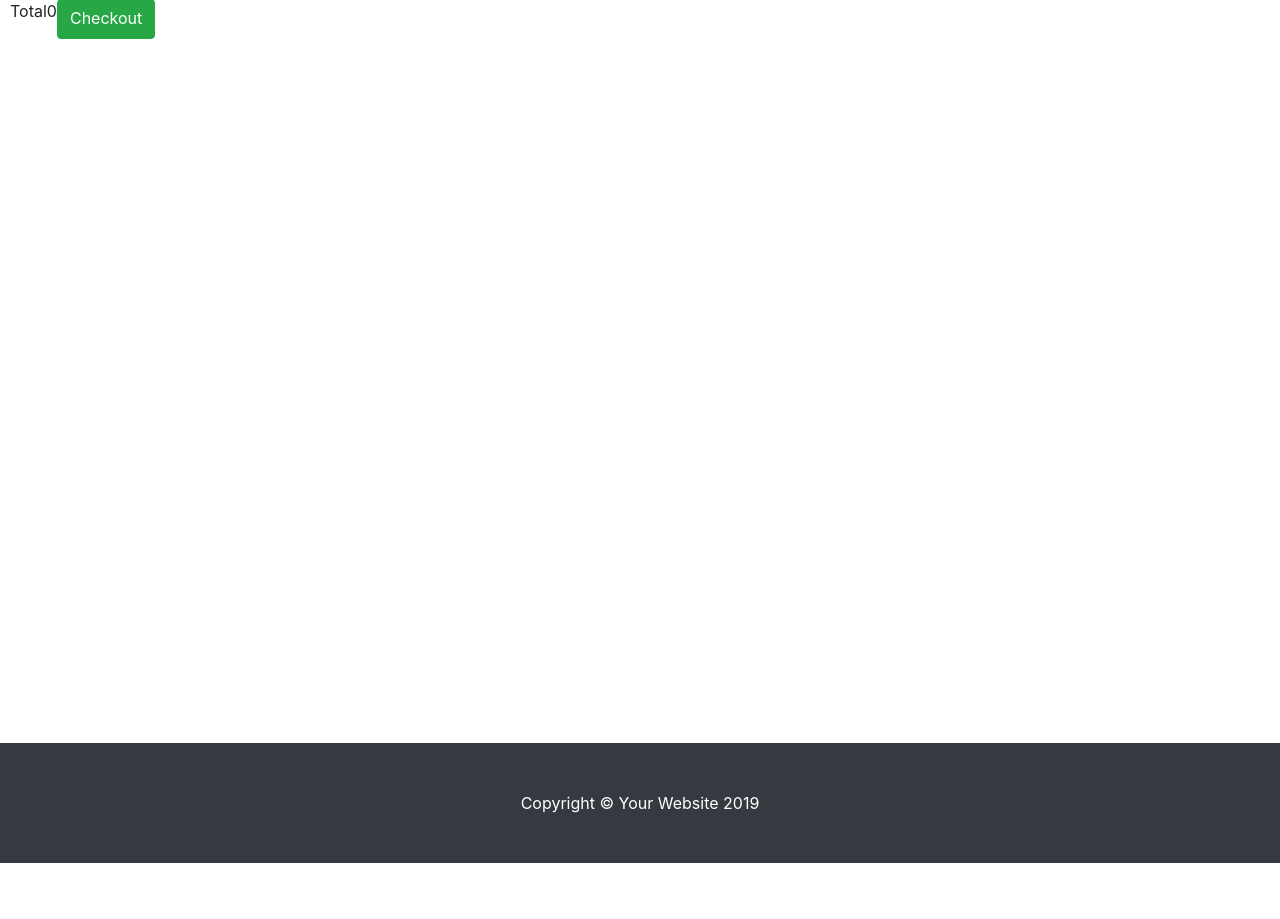
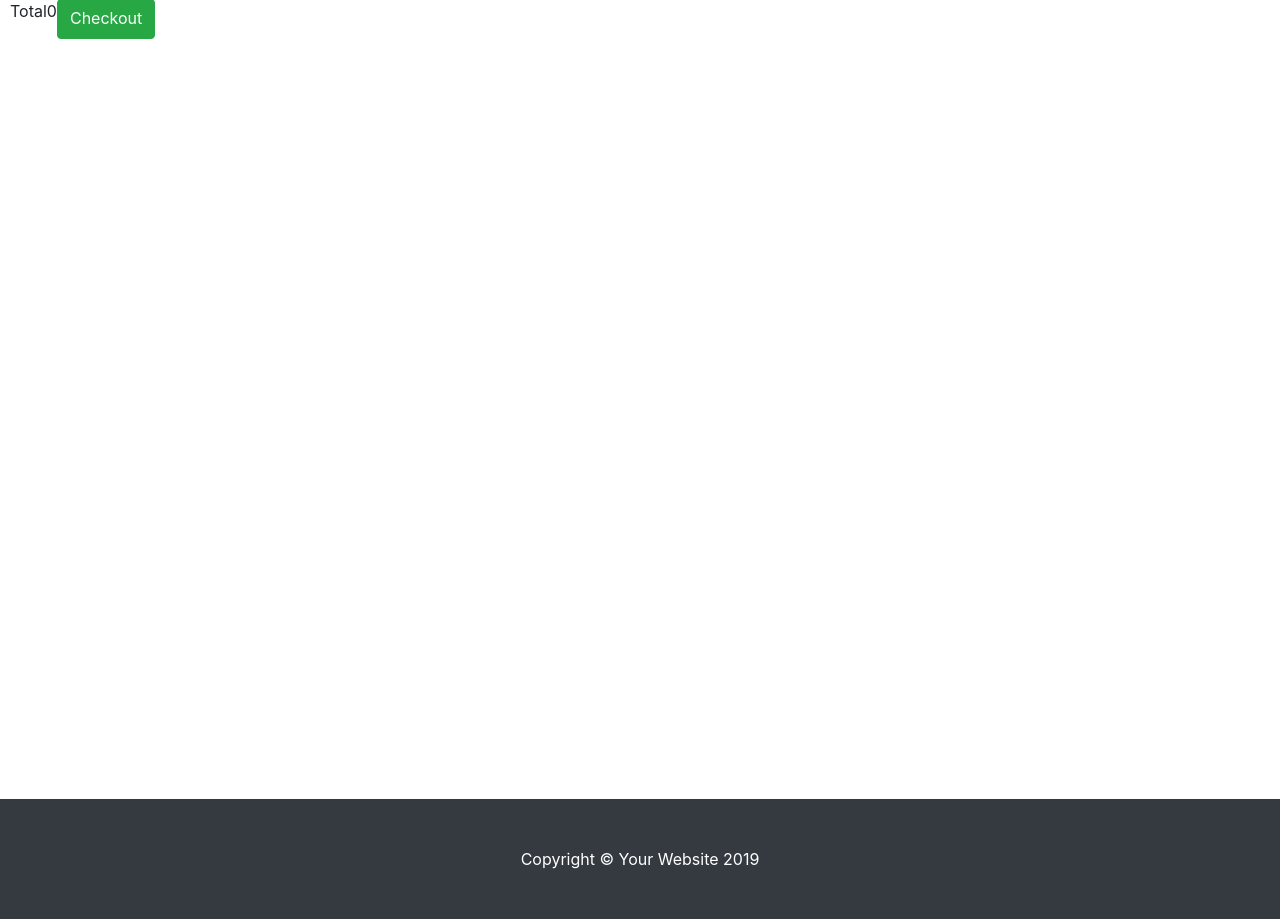
Before and after one commit to augelloantonio/buyit, a Django app: page /cart/ in a window 1280 px wide. Shown: the part 57-976 px from the top of the page. Before the commit the page ends 920 px from the top, so only its background shows below. Run offline with Django 3.2, Linux system fonts and the light colour scheme; some libraries are stand-ins or nearby versions.

Commit message:
fixid page container footer floating

```diff
--- a/static/css/custom.css
+++ b/static/css/custom.css
@@ -1,10 +1,14 @@
 /*...........................General..................*/
-html, body{
-    height: 100%;
+html{
+  height: 100%;
+}
+body {
+  min-height: 100%;
 }
 
 .container_pages {
-    height: 100%;
+    position: relative;
+    min-height: 100vh;
     margin-left: 25px;
     margin-right: 25px;
 }
```
